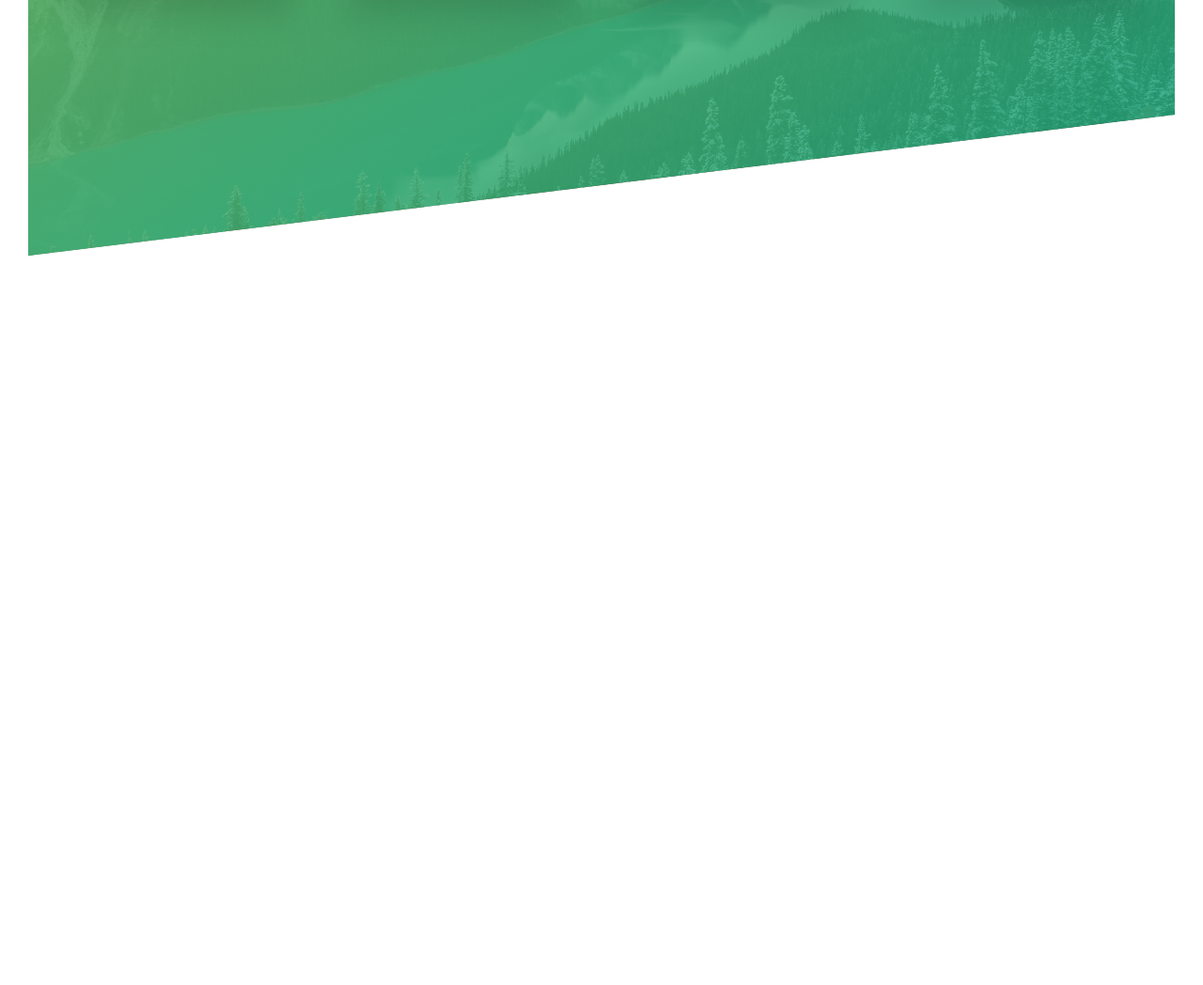
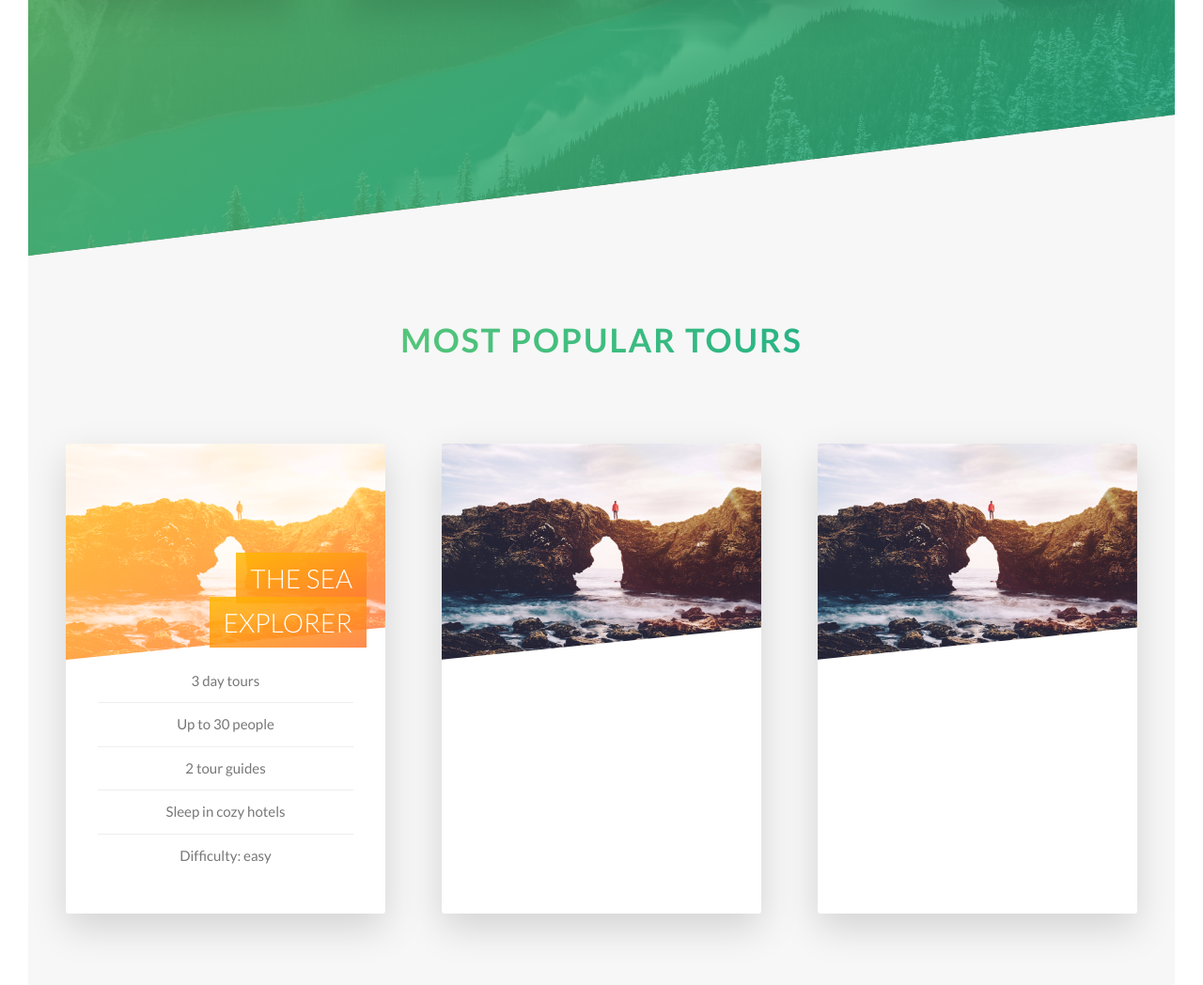
Before and after one commit to TagorPetrosian/Natours, a website: page index.html in a window 1280 px wide. Shown: the part 1949-2997 px from the top of the page at 94% size. Before the commit the page ends 2221 px from the top, so only its background shows below. Drawn offline with Linux system fonts and the light colour scheme.

Commit message:
Added tours section

```diff
--- a/index.html
+++ b/index.html
@@ -95,6 +95,70 @@
         </div>
       </div>
     </section>
+    <section class="section-tours">
+      <div class="u-center-text u-margin-bottom-big">
+        <h2 class="heading-secondary">
+          Most Popular Tours
+        </h2>
+      </div>
+      <div class="row">
+        <div class="col-1-of-3">
+          <div class="card">
+            <div class="card__side card__side--front card__side--front-1">
+              <div class="card__picture card__picture--1">
+                &nbsp;
+              </div>
+              <h4 class="card__heading">
+                <span class="card__heading-span card__heading-span--1">The Sea Explorer</span>
+
+              </h4>
+              <div class="card__details">
+                <ul>
+                  <li>3 day tours</li>
+                  <li>Up to 30 people</li>
+                  <li>2 tour guides</li>
+                  <li>Sleep in cozy hotels</li>
+                  <li>Difficulty: easy</li>
+                </ul>
+              </div>
+            </div>
+            <div class="card__side card__side--back card__side--back-1">Back</div>
+          </div>
+        </div>
+        <div class="col-1-of-3">
+          <div class="card">
+            <div class="card__side card__side--front card__side--front-2">
+              <div class="card__picture card__picture--2">
+                &nbsp;
+              </div>
+              <h4 class="card__heading">
+
+              </h4>
+              <div class="card__details">
+
+              </div>
+            </div>
+            <div class="card__side card__side--back card__side--back-2">Back</div>
+          </div>
+        </div>
+        <div class="col-1-of-3">
+          <div class="card">
+            <div class="card__side card__side--front card__side--front-3">
+              <div class="card__picture card__picture--3">
+                &nbsp;
+              </div>
+              <h4 class="card__heading">
+
+              </h4>
+              <div class="card__details">
+
+              </div>
+            </div>
+            <div class="card__side card__side--back card__side--back-3">Back</div>
+          </div>
+        </div>
+      </div>
+    </section>
   </main>
   <!-- <section class="grid-test">
     <div class="row">
--- a/sass/abstracts/_variables.scss
+++ b/sass/abstracts/_variables.scss
@@ -2,7 +2,14 @@
 $color-primary: #7ed56f;
 $color-primary-light: #55c57a;
 $color-primary-dark: #28b485;
+
+$color-secondary-light: #ffb900;
+$color-secondary-dark: #ff7730;
+
+$color-tretiary-light: #2998ff;
+$color-tretiary-dark: #5643fa;
 $color-grey-light-1: #f7f7f7;
+$color-grey-light-2: #eee;
 $color-grey-dark: #777;
 $color-white: #fff;
 $color-black: #000;
--- /dev/null
+++ b/sass/components/_card.scss
@@ -0,0 +1,106 @@
+.card {
+  //FUNCTIONALITY
+  perspective: 150rem;
+  -moz-perspective: 150rem;
+  position: relative;
+  height: 50rem;
+
+  &__side {
+    background-color: orangered;
+    height: 50rem;
+    font-size: 2rem;
+    transition: all 0.8s ease;
+    // color: #fff;
+    position: absolute;
+    top: 0;
+    left: 0;
+    width: 100%;
+    backface-visibility: hidden;
+    border-radius: 3px;
+    overflow: hidden;
+    box-shadow: 0 1.5rem 4rem rgba($color-black, 0.15);
+
+    &--front {
+      background-color: $color-white;
+    }
+
+    &--back {
+      background-color: green;
+      transform: rotateY(180deg);
+
+      &-1 {
+        background-image: linear-gradient(
+          to right bottom,
+          $color-secondary-light,
+          $color-secondary-dark
+        );
+      }
+    }
+  }
+  &:hover &__side--front {
+    transform: rotateY(-180deg);
+  }
+  &:hover &__side--back {
+    transform: rotateY(0);
+  }
+  // FRONT SIDE STYLING
+  &__picture {
+    background-size: cover;
+    height: 23rem;
+    background-blend-mode: screen;
+    -webkit-clip-path: polygon(0 0, 100% 0, 100% 85%, 0 100%);
+    clip-path: polygon(0 0, 100% 0, 100% 85%, 0 100%);
+    &--1 {
+      background-image: linear-gradient(
+          to right bottom,
+          $color-secondary-light,
+          $color-secondary-dark
+        ),
+        url(../img/nat-5.jpg);
+    }
+    &--2 {
+      background-image: url(../img/nat-5.jpg);
+    }
+    &--3 {
+      background-image: url(../img/nat-5.jpg);
+    }
+  }
+  &__heading {
+    font-size: 2.8rem;
+    font-weight: 300;
+    text-transform: uppercase;
+    text-align: right;
+    color: $color-white;
+    position: absolute;
+    top: 12rem;
+    right: 2rem;
+    width: 75%;
+  }
+  &__heading-span {
+    padding: 1rem 1.5rem;
+    -webkit-box-decoration-break: clone;
+    box-decoration-break: clone;
+    &--1 {
+      background-image: linear-gradient(
+        to right bottom,
+        rgba($color-secondary-light, 0.85),
+        rgba($color-secondary-dark, 0.85)
+      );
+    }
+  }
+  &__details {
+    ul {
+      list-style: none;
+      width: 80%;
+      margin: 0 auto;
+      li {
+        text-align: center;
+        font-size: 1.5rem;
+        padding: 1rem;
+        &:not(:last-child) {
+          border-bottom: 1px solid $color-grey-light-2;
+        }
+      }
+    }
+  }
+}
--- a/sass/layout/_header.scss
+++ b/sass/layout/_header.scss
@@ -8,6 +8,7 @@
     url(../img/hero.jpg);
   background-size: cover;
   background-position: center;
+  -webkit-clip-path: polygon(0 0, 100% 0, 100% 75vh, 0 100%);
   clip-path: polygon(0 0, 100% 0, 100% 75vh, 0 100%);
   position: relative;
 
--- a/sass/main.scss
+++ b/sass/main.scss
@@ -10,6 +10,7 @@
 @import "components/button";
 @import "components/composition";
 @import "components/feature-box";
+@import "components/card";
 @import "layout/header";
 @import "layout/grid";
 
--- a/sass/pages/_home.scss
+++ b/sass/pages/_home.scss
@@ -11,7 +11,7 @@
       rgba($color-primary, 0.8),
       rgba($color-primary-dark, 0.8)
     ),
-    url(../../img/nat-4.jpg);
+    url(../img/nat-4.jpg);
   background-size: cover;
   transform: skewY(-7deg);
   margin-top: -11.5rem;
@@ -20,3 +20,9 @@
     transform: skewY(7deg);
   }
 }
+
+.section-tours {
+  background-color: $color-grey-light-1;
+  padding: 25rem 0 50rem 0;
+  margin-top: -11.5rem;
+}
```
Also changed, not shown: css/style.css.
